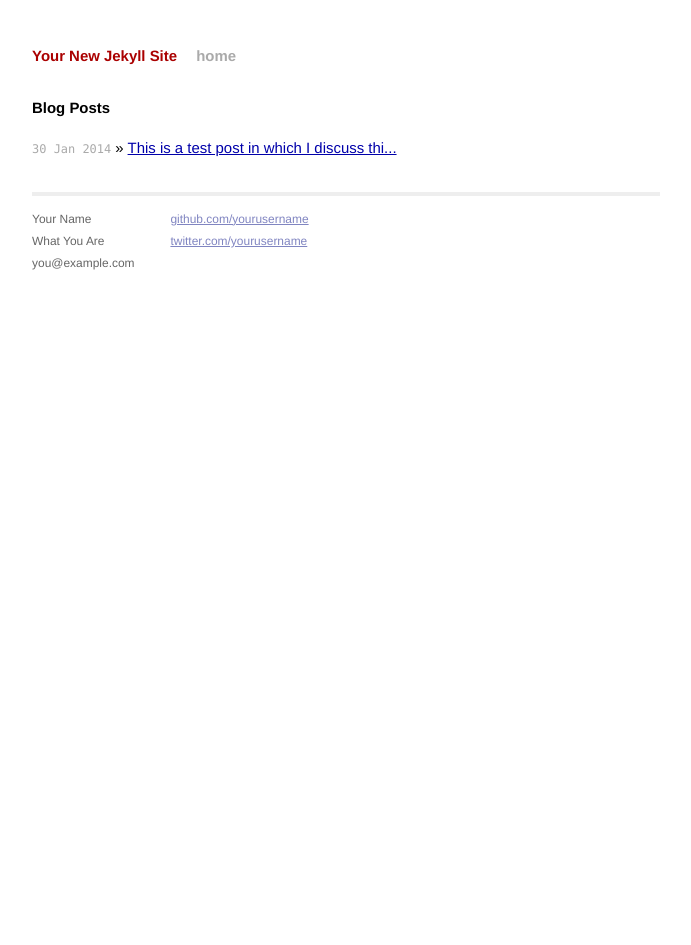
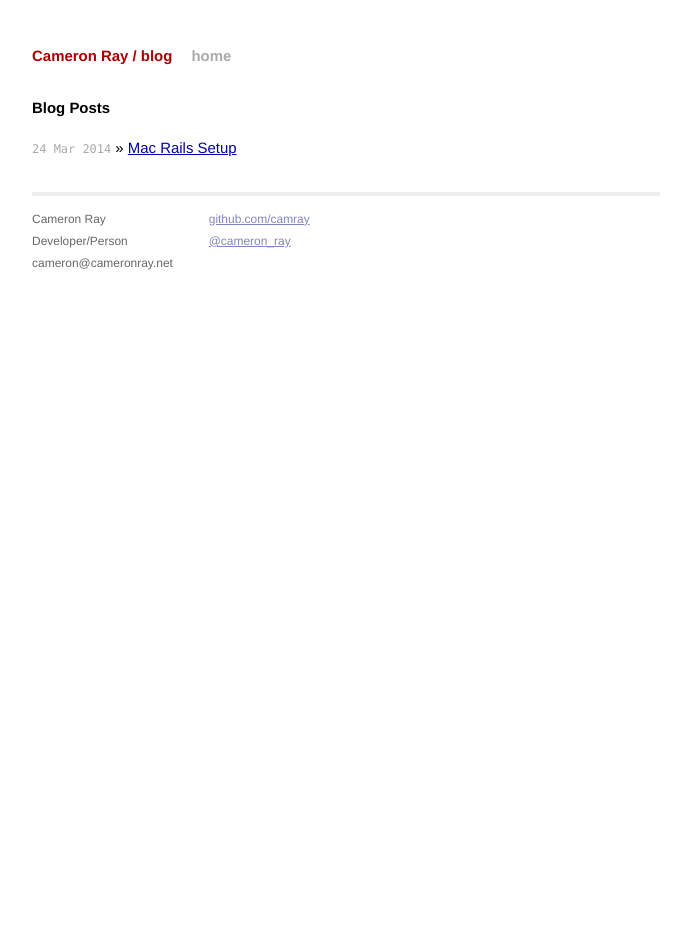
Before and after one commit to camray/camray.github.io, a Jekyll site: the page built from blog/index.html, in a window 1280 px wide. Shown: the whole page, without its empty margins (294-985 px from the left). Built offline with Jekyll 4.4.1, drawn with Linux system fonts in a browser that asks for light colours; Markdown is read by kramdown in place of the engine named in the settings.

Commit message:
added rails setup thing

```diff
--- a/blog/_config.yml
+++ b/blog/_config.yml
@@ -1,3 +1,3 @@
-name: Your New Jekyll Site
+name: Cameron Ray / blog
 markdown: redcarpet
 pygments: true
--- a/blog/_layouts/default.html
+++ b/blog/_layouts/default.html
@@ -26,15 +26,15 @@
           <div class="footer">
             <div class="contact">
               <p>
-                Your Name<br />
-                What You Are<br />
-                you@example.com
+                Cameron Ray<br />
+                Developer/Person<br />
+                cameron@cameronray.net
               </p>
             </div>
             <div class="contact">
               <p>
-                <a href="https://github.com/yourusername">github.com/yourusername</a><br />
-                <a href="https://twitter.com/yourusername">twitter.com/yourusername</a><br />
+                <a href="https://github.com/camray">github.com/camray</a><br />
+                <a href="https://twitter.com/cameron_ray">@cameron_ray</a><br />
               </p>
             </div>
           </div>
--- a/blog/index.html
+++ b/blog/index.html
@@ -1,13 +1,13 @@
 ---
 layout: default
-title: Your New Jekyll Site
+title: Cameron Ray / blog
 ---
 
 <div id="home">
   <h1>Blog Posts</h1>
   <ul class="posts">
     {% for post in site.posts %}
-      <li><span>{{ post.date | date_to_string }}</span> &raquo; <a href="{{ post.url }}">{{ post.short }}</a></li>
+      <li><span>{{ post.date | date_to_string }}</span> &raquo; <a href="{{ post.url }}">{{ post.title }}</a></li>
     {% endfor %}
   </ul>
 </div>
```
Also changed, not shown: blog/_posts/2014-01-30-welcome-to-jekyll.markdown (deleted, +0 -9 lines), blog/_posts/2014-03-25-rails-mac-setup.md (added, +67 -0 lines).
